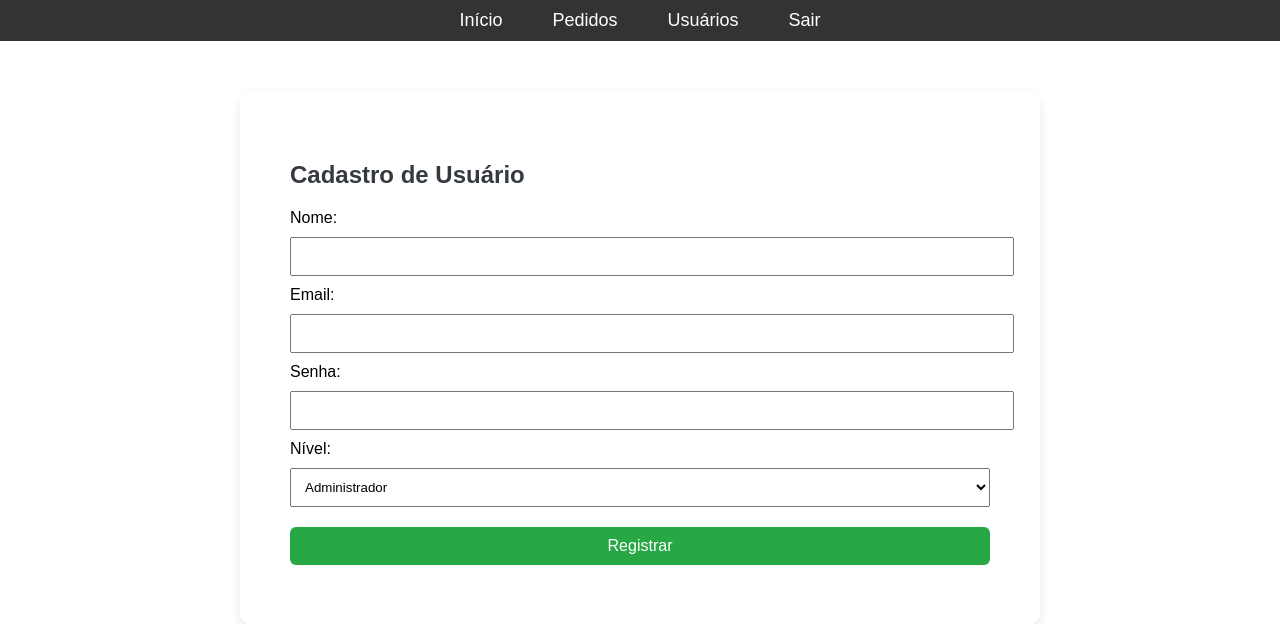
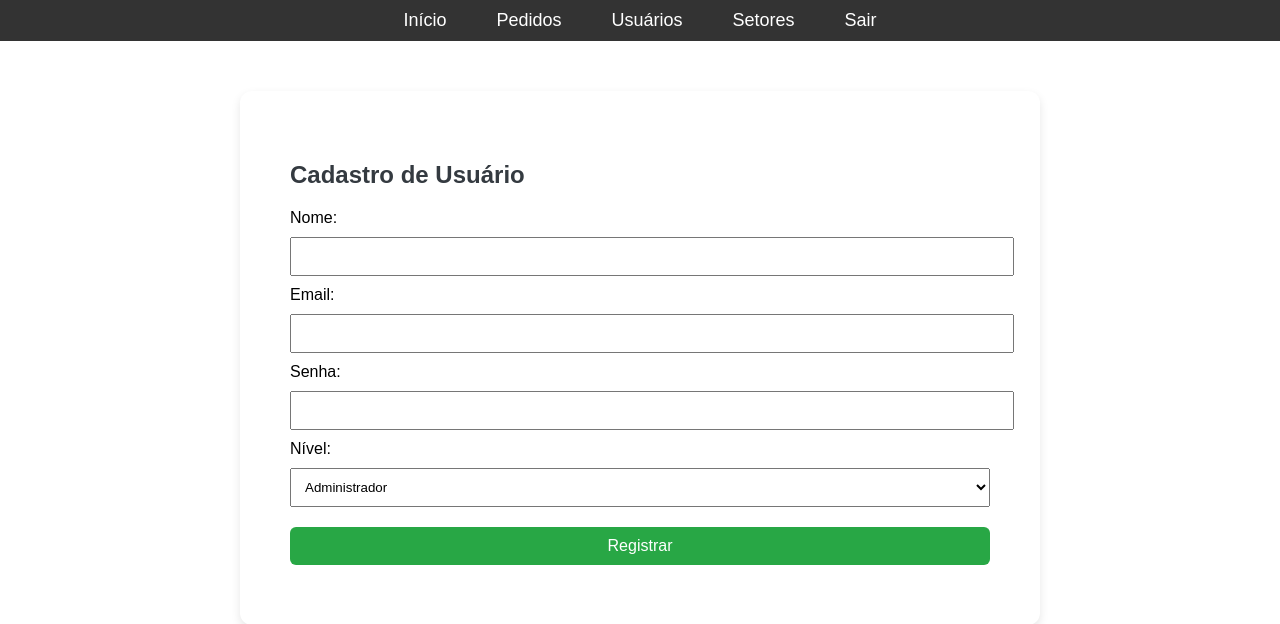
Before and after one commit to DavidSilvaProg/sistemaAgricola, a Flask app: page /cadastrarUsuario in a window 1280 px wide. Shown: the top 624 px of the page. Run offline with Flask 3, Linux system fonts and the light colour scheme; the visitor is signed in with stand-in values (Sample User, id 1).

Commit message:
inclui menu setor

```diff
--- a/templates/base.html
+++ b/templates/base.html
@@ -13,6 +13,7 @@
             <li><a href="/solicitacoesCompra">Pedidos</a></li>
             {% if session.nivel == 'administrador' %}
                 <li><a href="/cadastrarUsuario">Usuários</a></li>
+                <li><a href="/cadastrarSetor">Setores</a></li>
             {% endif %}
             <li><a href="{{ url_for('logout') }}">Sair</a></li>
         </ul>
```
